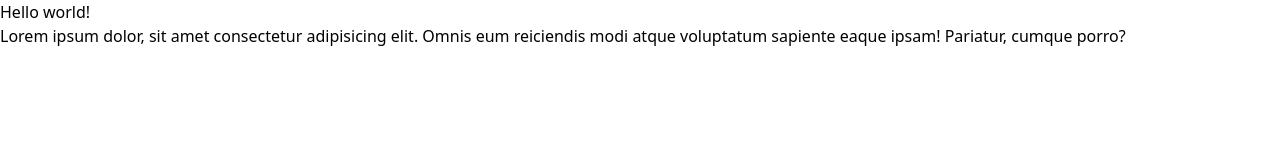
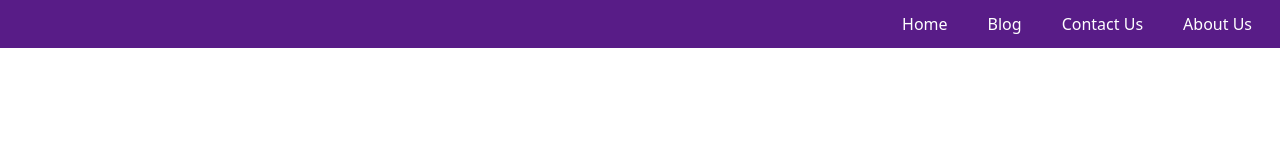
Before and after one commit to shohidullahCSE/TailwindCssUsingPostCss, a website built with Vite: page index.html in a window 1280 px wide. Built offline with nearby package versions, Linux system fonts and the light colour scheme.

Commit message:
navbarUsingTailwindCss

```diff
--- a/index.html
+++ b/index.html
@@ -7,10 +7,15 @@
     <link rel="stylesheet" href="/CSS/main.css">
 </head>
 <body>
-    <h1>
-        Hello world!
-      </h1>
-      <p>Lorem ipsum dolor, sit amet consectetur adipisicing elit. Omnis eum reiciendis modi atque voluptatum sapiente eaque ipsam! Pariatur, cumque porro?</p>
+    <nav>
+
+        <ul class="flex bg-purple-900 text-white space-x-10 py-3 justify-end px-7">
+            <li>Home</li>
+            <li>Blog</li>
+            <li>Contact Us</li>
+            <li>About Us</li>
+        </ul>
+    </nav>
 
 </body>
 </html>
```
